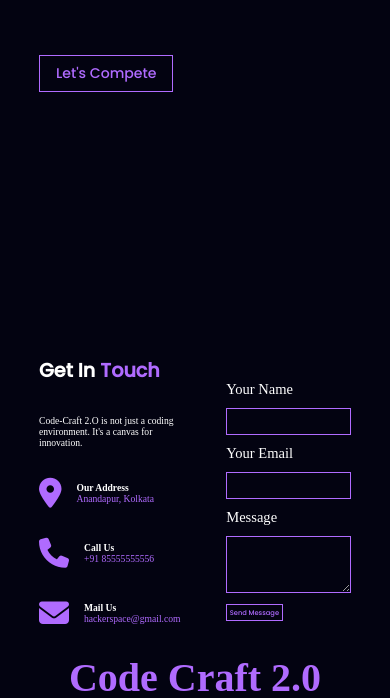
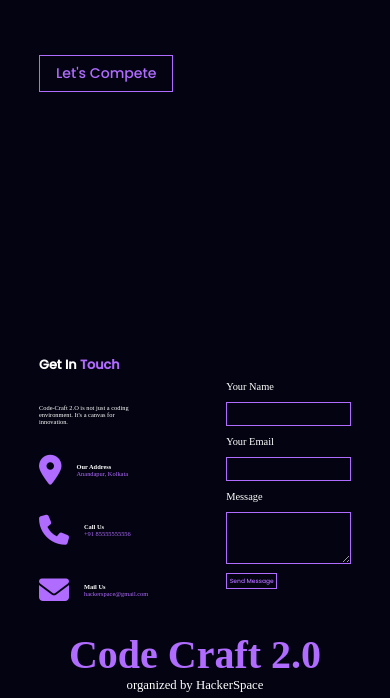
Before and after one commit to AshutoshRaj1260/Code-Craft-2.0-PS-1, a plain HTML site: page index.html in a window 390 px wide. Shown: the part 2186-2884 px from the top of the page. Drawn offline with Linux system fonts and the light colour scheme.

Commit message:
Update style.css

```diff
--- a/style.css
+++ b/style.css
@@ -441,11 +441,11 @@ nav .fa-solid{
         margin-top: 5%;
     }
     .contact-left{
-        font-size: 60%;
+        font-size: 40%;
     }
     .contact-right{
         margin-top: 8%;
-        font-size: 70%;
+        font-size: 50%;
     }
     .footer{
         font-size: 80%;
```
